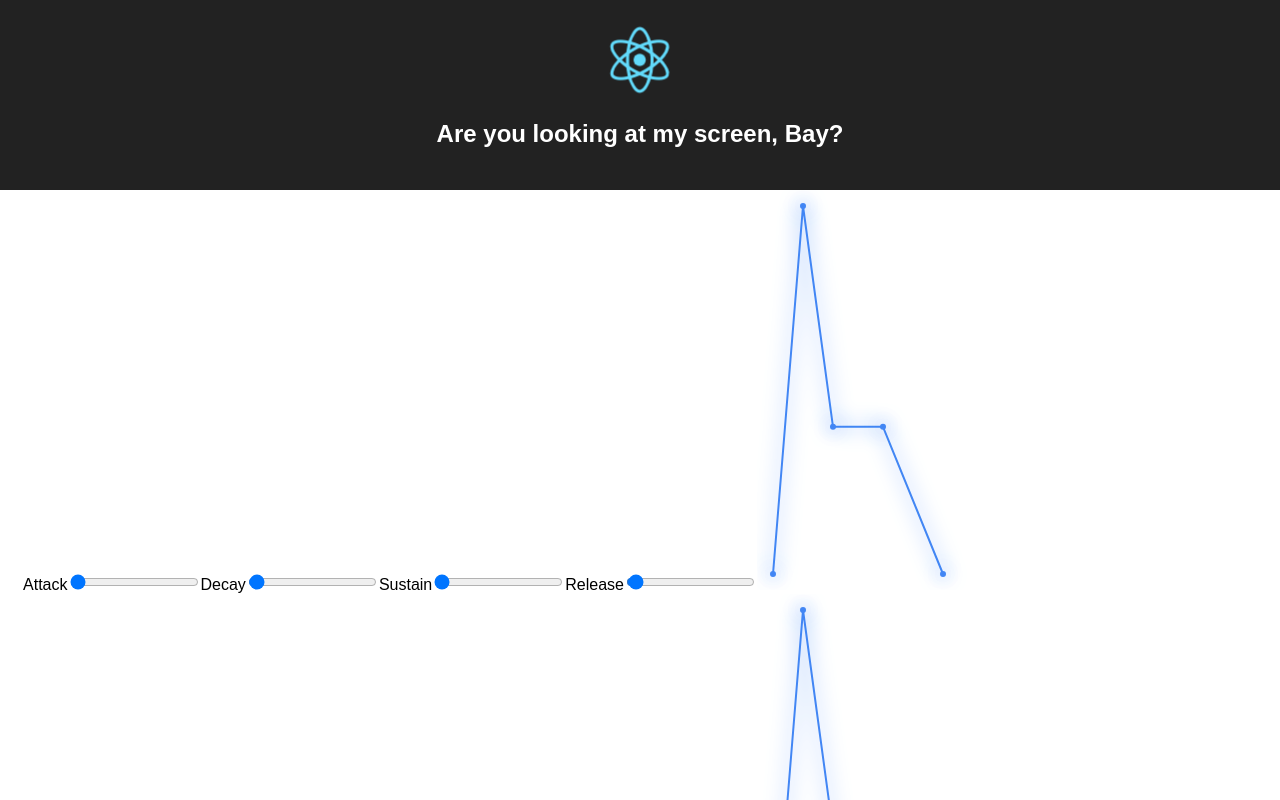
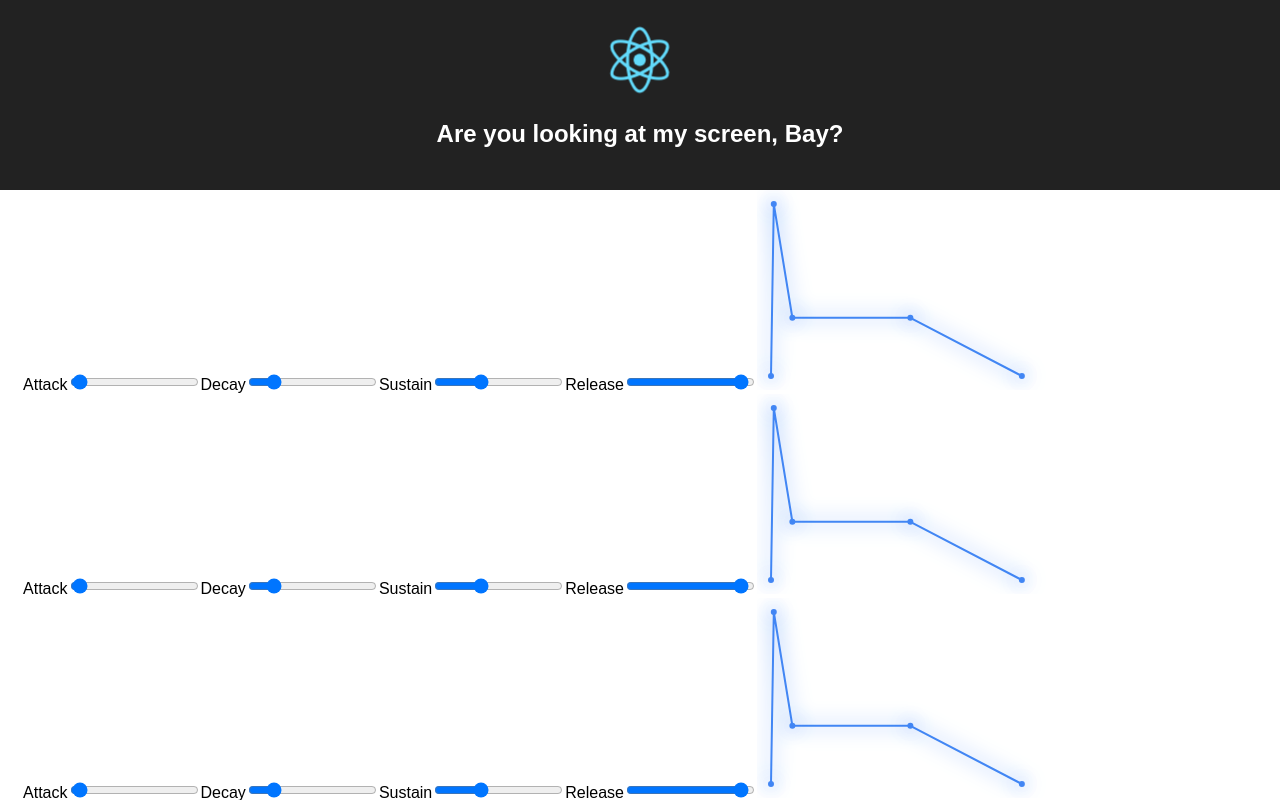
Before and after one commit to dlevs/fm-synth, a React (Create React App) app: page / in a window 1280 px wide. Shown: the top 800 px of the page. Built offline with nearby package versions, Linux system fonts and the light colour scheme.

Commit message:
Use MIDI scale 0-127 and make full use of available canvas width

```diff
--- a/src/App.js
+++ b/src/App.js
@@ -7,10 +7,11 @@ import { css } from 'emotion';
 import { findClosestIndex } from 'find-closest';
 
 const POINT_RADIUS = 2;
-const POINT_RADIUS_ACTIVE = 6;
+const POINT_RADIUS_ACTIVE = 4;
 const BLUR = 20;
 const RADIUS_WITH_BLUR = POINT_RADIUS_ACTIVE + (BLUR / 2);
 const POINT_HITBOX_SIZE = 30;
+const INPUT_MAX = 127;
 let uniqueIDCounter = 0;
 // TODO: make a standard for referencing x, y coordinates. E.g., ALWAYS use an array, or ALWAYS an object. not both
 
@@ -55,7 +56,7 @@ const ADSRInput = ({ id, label, inputRef, ...otherProps }) => (
       type="range"
       step="1"
       min="0"
-      max="127"
+      max={INPUT_MAX}
       ref={inputRef}
       {...otherProps}
     />
@@ -73,20 +74,36 @@ class ADSR extends Component {
   getCurrentCoordinates = (props) => {
     const { attack, decay, sustain, release } = props;
     const { canvas } = this;
-    // TODO: rename
-    const offset = value => (value * 30) + RADIUS_WITH_BLUR;
+    // TODO: maybe abstract away the need to manually specify RADIUS_WITH_BLUR offset
+    const heightStep = (canvas.height - (2 * RADIUS_WITH_BLUR)) / INPUT_MAX;
+    const widthPerParam = (canvas.width - (2 * RADIUS_WITH_BLUR)) / params.length;
+    const widthStep = widthPerParam / INPUT_MAX;
     const xTop = RADIUS_WITH_BLUR;
     const xBottom = canvas.height - RADIUS_WITH_BLUR;
-    // TODO: Got lost in this one... make sure it makes sense:
-    const ySustain = canvas.height - ((sustain * (canvas.height - (2 * RADIUS_WITH_BLUR))) + RADIUS_WITH_BLUR)
-    const widthSustain = 50;
+    const ySustain = canvas.height - (sustain * heightStep) - RADIUS_WITH_BLUR;
+    const offset = value => (value * widthStep) + RADIUS_WITH_BLUR;
 
     return [
-      [RADIUS_WITH_BLUR, xBottom],
-      [offset(attack), xTop],
-      [offset(attack + decay), ySustain],
-      [offset(attack + decay) + widthSustain, ySustain],
-      [offset(attack + decay + release) + widthSustain, xBottom],
+      [
+        RADIUS_WITH_BLUR,
+        xBottom
+      ],
+      [
+        (attack * widthStep) + RADIUS_WITH_BLUR,
+        xTop
+      ],
+      [
+        ((attack + decay) * widthStep) + RADIUS_WITH_BLUR,
+        ySustain
+      ],
+      [
+        ((attack + decay) * widthStep) + widthPerParam + RADIUS_WITH_BLUR,
+        ySustain
+      ],
+      [
+        ((attack + decay + release) * widthStep) + widthPerParam + RADIUS_WITH_BLUR,
+        xBottom
+      ],
     ]
   }
 
@@ -234,7 +251,7 @@ class ADSR extends Component {
         <canvas
           ref={el => this.canvas = el}
           width="500"
-          height="400"
+          height="200"
           className={classnames(adsrCanvas, {[adsrCanvasGrabbing]: isMouseDown})}
           onMouseMove={this.onCanvasMouseMove}
           onMouseDown={this.onMouseDown}
@@ -248,10 +265,10 @@ class ADSR extends Component {
 class App extends Component {
   state = {
     adsrParams: {
-      attack: 1,
-      decay: 1,
-      sustain: 0.4,
-      release: 2,
+      attack: 3,
+      decay: 20,
+      sustain: 43,
+      release: 120,
     },
   }
 
```
